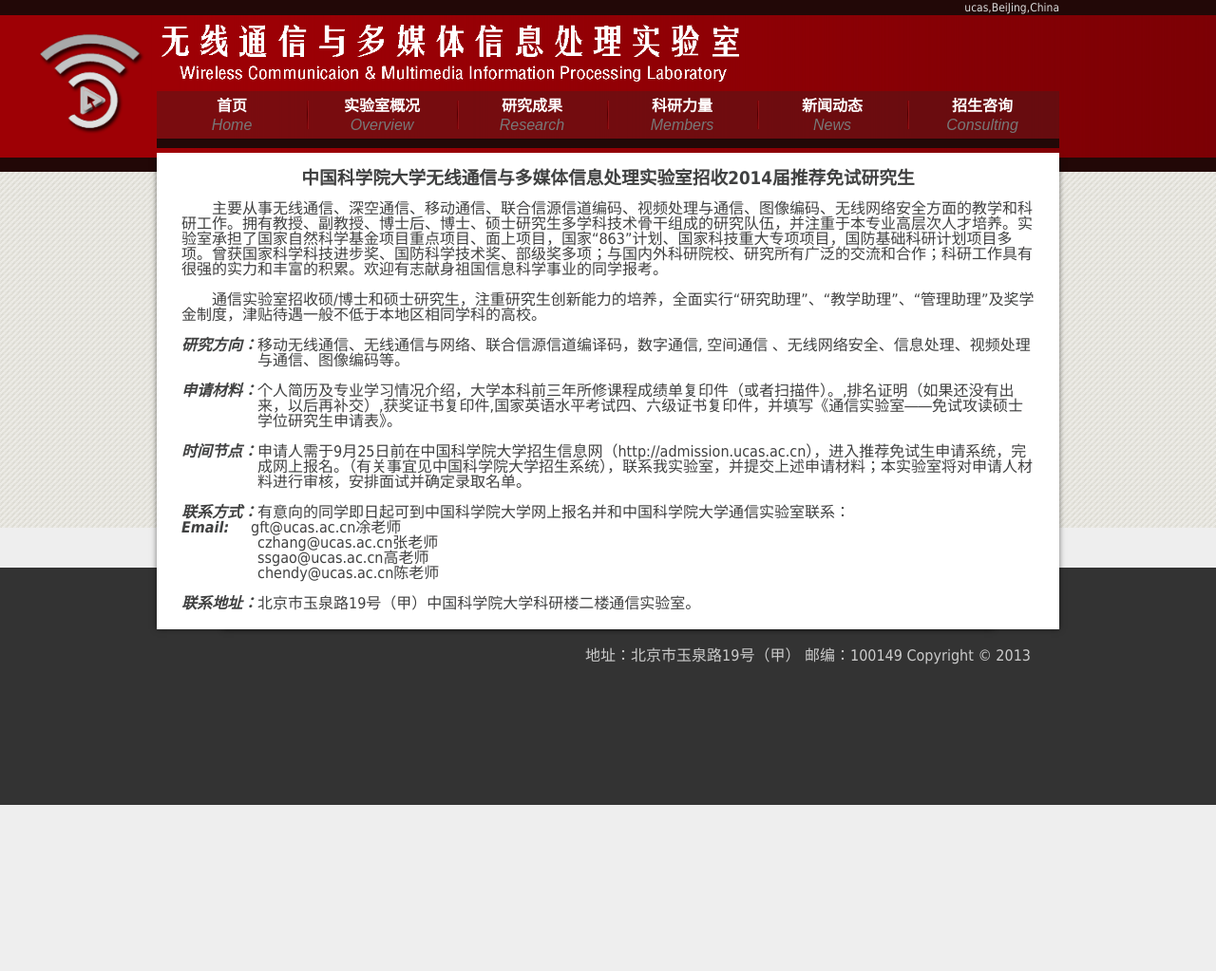
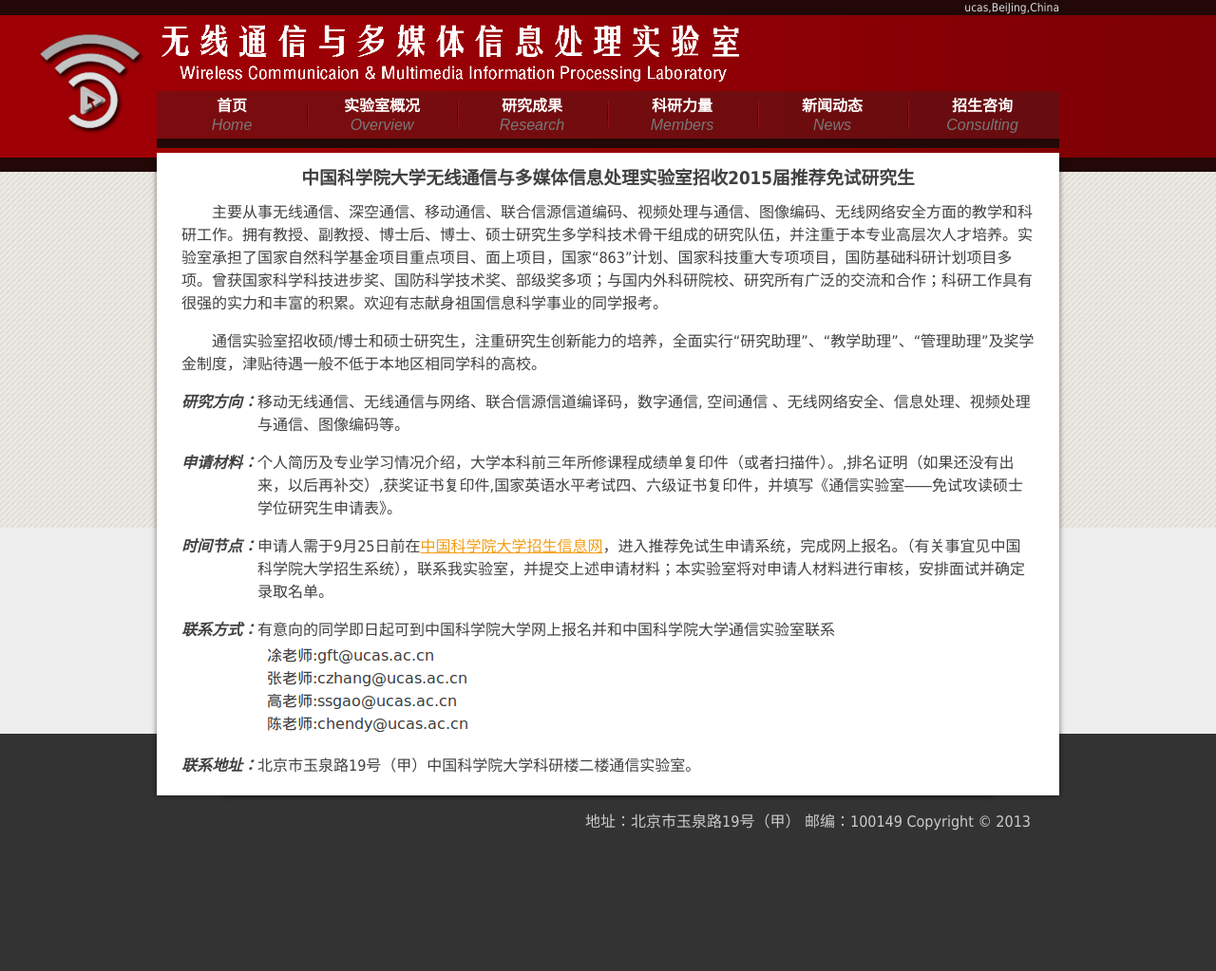
Before and after one commit to ucase/ucase.github.io, a Jekyll site: the page built from consulting.html, in a window 1280 px wide. Shown: the whole page at 95% size. Built offline with Jekyll 4.4.1, drawn with Linux system fonts in a browser that asks for light colours; comment, search, counter and statistics services are not loaded; before the commit the page ends 900 px from its top, so only the background shows below that.

Commit message:
Edit the consulting.html

```diff
--- a/consulting.html
+++ b/consulting.html
@@ -15,22 +15,21 @@
 #####
 ---
 
-<h3 style=" font-weight:bolder; text-align:center">中国科学院大学无线通信与多媒体信息处理实验室招收2014届推荐免试研究生</h4>
+<div class="consult">
+<h3>中国科学院大学无线通信与多媒体信息处理实验室招收2015届推荐免试研究生</h4>
 <br/>
-<p style="text-indent:2em">主要从事无线通信、深空通信、移动通信、联合信源信道编码、视频处理与通信、图像编码、无线网络安全方面的教学和科研工作。拥有教授、副教授、博士后、博士、硕士研究生多学科技术骨干组成的研究队伍，并注重于本专业高层次人才培养。实验室承担了国家自然科学基金项目重点项目、面上项目，国家“863”计划、国家科技重大专项项目，国防基础科研计划项目多项。曾获国家科学科技进步奖、国防科学技术奖、部级奖多项；与国内外科研院校、研究所有广泛的交流和合作；科研工作具有很强的实力和丰富的积累。欢迎有志献身祖国信息科学事业的同学报考。</p>
+<p>主要从事无线通信、深空通信、移动通信、联合信源信道编码、视频处理与通信、图像编码、无线网络安全方面的教学和科研工作。拥有教授、副教授、博士后、博士、硕士研究生多学科技术骨干组成的研究队伍，并注重于本专业高层次人才培养。实验室承担了国家自然科学基金项目重点项目、面上项目，国家“863”计划、国家科技重大专项项目，国防基础科研计划项目多项。曾获国家科学科技进步奖、国防科学技术奖、部级奖多项；与国内外科研院校、研究所有广泛的交流和合作；科研工作具有很强的实力和丰富的积累。欢迎有志献身祖国信息科学事业的同学报考。</p>
 <br />
-<p style="text-indent:2em">通信实验室招收硕/博士和硕士研究生，注重研究生创新能力的培养，全面实行“研究助理”、“教学助理”、“管理助理”及奖学金制度，津贴待遇一般不低于本地区相同学科的高校。</p>
+<p>通信实验室招收硕/博士和硕士研究生，注重研究生创新能力的培养，全面实行“研究助理”、“教学助理”、“管理助理”及奖学金制度，津贴待遇一般不低于本地区相同学科的高校。</p>
 <br/>
 <p style=" text-indent:-5em;padding-left:5em"><em style="font-weight:bolder;">研究方向：</em>移动无线通信、无线通信与网络、联合信源信道编译码，数字通信, 空间通信 、无线网络安全、信息处理、视频处理与通信、图像编码等。</p>
 <br />
 <p style=" text-indent:-5em;padding-left:5em"><em style="font-weight:bolder;">申请材料：</em>个人简历及专业学习情况介绍，大学本科前三年所修课程成绩单复印件（或者扫描件）。,排名证明（如果还没有出来，以后再补交）,获奖证书复印件,国家英语水平考试四、六级证书复印件，并填写《通信实验室――免试攻读硕士学位研究生申请表》。</p>
 <br />
-<p style=" text-indent:-5em;padding-left:5em"><em style="font-weight:bolder;">时间节点：</em>申请人需于9月25日前在中国科学院大学招生信息网（http://admission.ucas.ac.cn），进入推荐免试生申请系统，完成网上报名。（有关事宜见中国科学院大学招生系统），联系我实验室，并提交上述申请材料；本实验室将对申请人材料进行审核，安排面试并确定录取名单。</p>
+<p style=" text-indent:-5em;padding-left:5em"><em style="font-weight:bolder;">时间节点：</em>申请人需于9月25日前在<a target="_blank" href="http://admission.ucas.ac.cn">中国科学院大学招生信息网</a>，进入推荐免试生申请系统，完成网上报名。（有关事宜见中国科学院大学招生系统），联系我实验室，并提交上述申请材料；本实验室将对申请人材料进行审核，安排面试并确定录取名单。</p>
 <br />
-<p style=" text-indent:-5em;padding-left:5em"><em style="font-weight:bolder;">联系方式：</em>有意向的同学即日起可到中国科学院大学网上报名并和中国科学院大学通信实验室联系：</p>
- <p style=" text-indent:-5em;padding-left:5em"><em style="font-weight:bolder;">Email:</em>&nbsp;&nbsp;&nbsp;&nbsp;&nbsp;gft@ucas.ac.cn凃老师</p>
-<p style="padding-left:5em">czhang@ucas.ac.cn张老师</p>
-<p style="padding-left:5em">ssgao@ucas.ac.cn高老师</p>
-<p style="padding-left:5em">chendy@ucas.ac.cn陈老师</p>
+<p style=" text-indent:-5em;padding-left:5em"><em style="font-weight:bolder;">联系方式：</em>有意向的同学即日起可到中国科学院大学网上报名并和中国科学院大学通信实验室联系</p>
+<p style="padding-left:3em"><img src="/images/consulting_supervisor.png" alt="联系方式"></p>
 <br />
- <p style=" text-indent:-5em;padding-left:5em"><em style="font-weight:bolder;">联系地址：</em>北京市玉泉路19号（甲）中国科学院大学科研楼二楼通信实验室。
+<p style=" text-indent:-5em;padding-left:5em"><em style="font-weight:bolder;">联系地址：</em>北京市玉泉路19号（甲）中国科学院大学科研楼二楼通信实验室。
+</div>
--- a/css/style.css
+++ b/css/style.css
@@ -222,3 +222,19 @@
 .blog a{
 	color:#f39c12;
 }
+/*招生咨询**/
+.consult h3{
+	font-weight:border;
+	text-align:center;
+}
+.consult p{
+	text-indent:2em;
+	line-height:1.5em;
+}
+
+.consult a{
+	color:#f39c12;
+}
+.blog a{
+	color:#f39c12;
+}
```
Also changed, not shown: images/consulting_supervisor.png (added).
